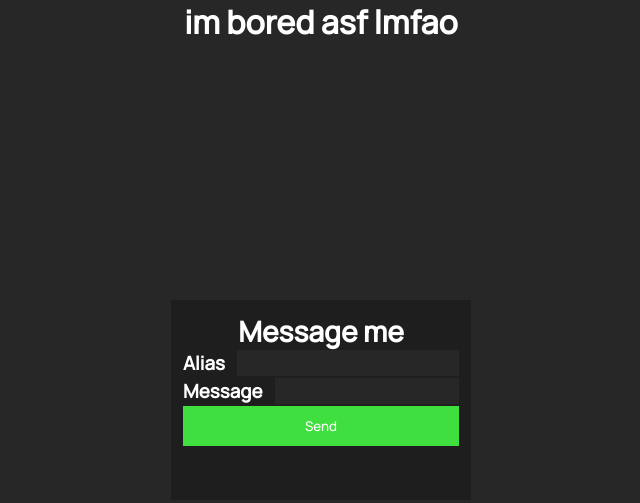
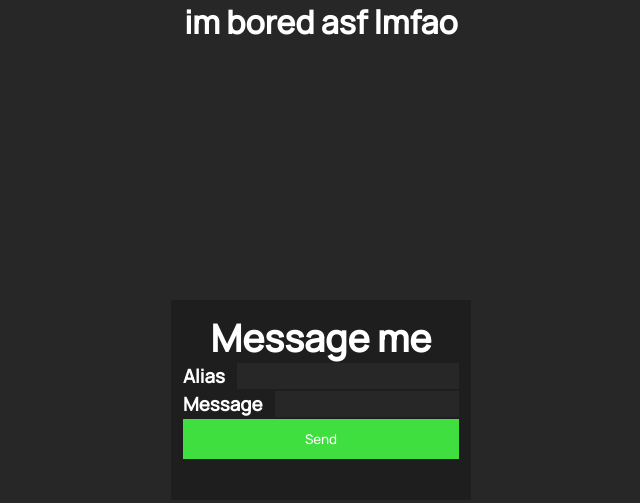
Before and after one commit to skolenn/skolenn.github.io, a plain HTML site: page index.html in a window 1280 px wide. Shown: the whole page, without its empty margins (319-959 px from the left). Drawn offline with Linux system fonts and the light colour scheme.

Commit message:
Update index.html

```diff
--- a/index.html
+++ b/index.html
@@ -10,7 +10,7 @@
       </h1>
       <h3>
     <div id='content' class="center">
-        <h2 class="noselect">Message me</h2>
+        <h1 class="noselect">Message me</h1>
         <div class='input noselect'>
             <a>Alias</a>
             <br>
```
